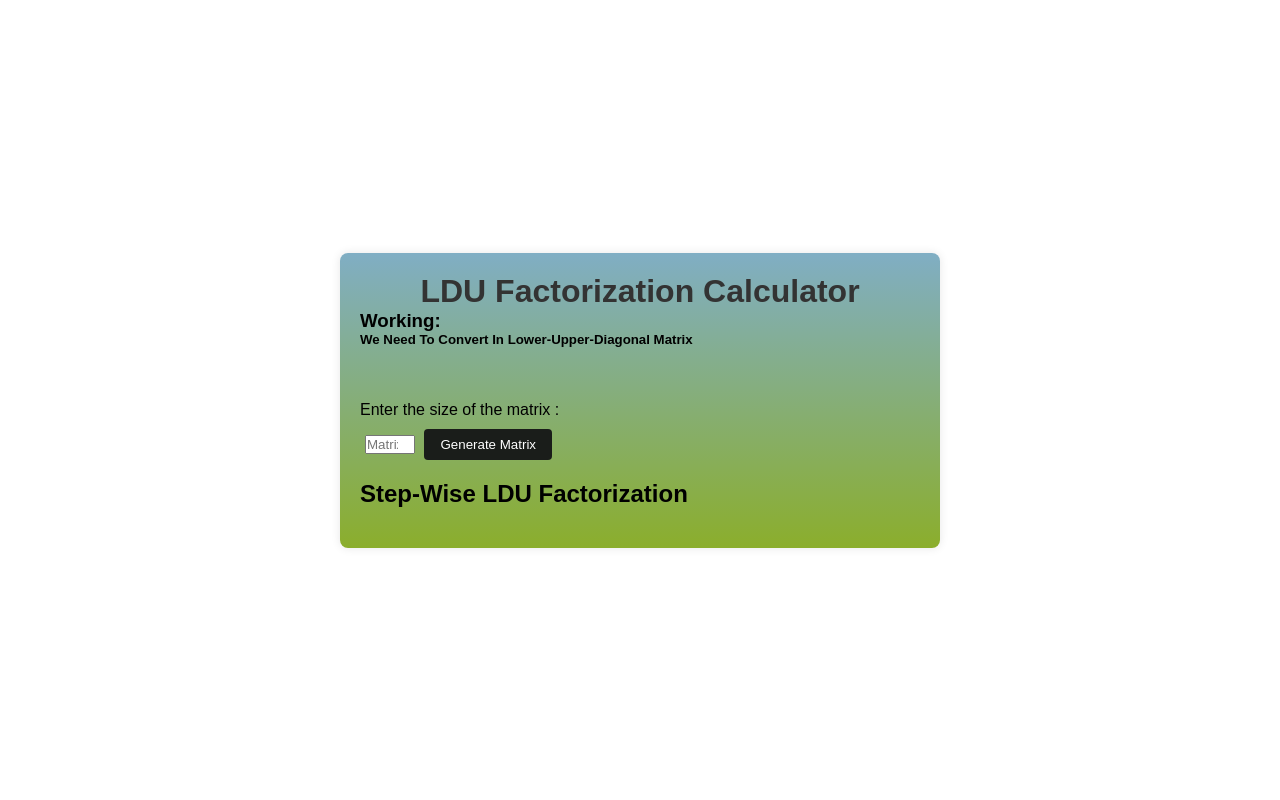
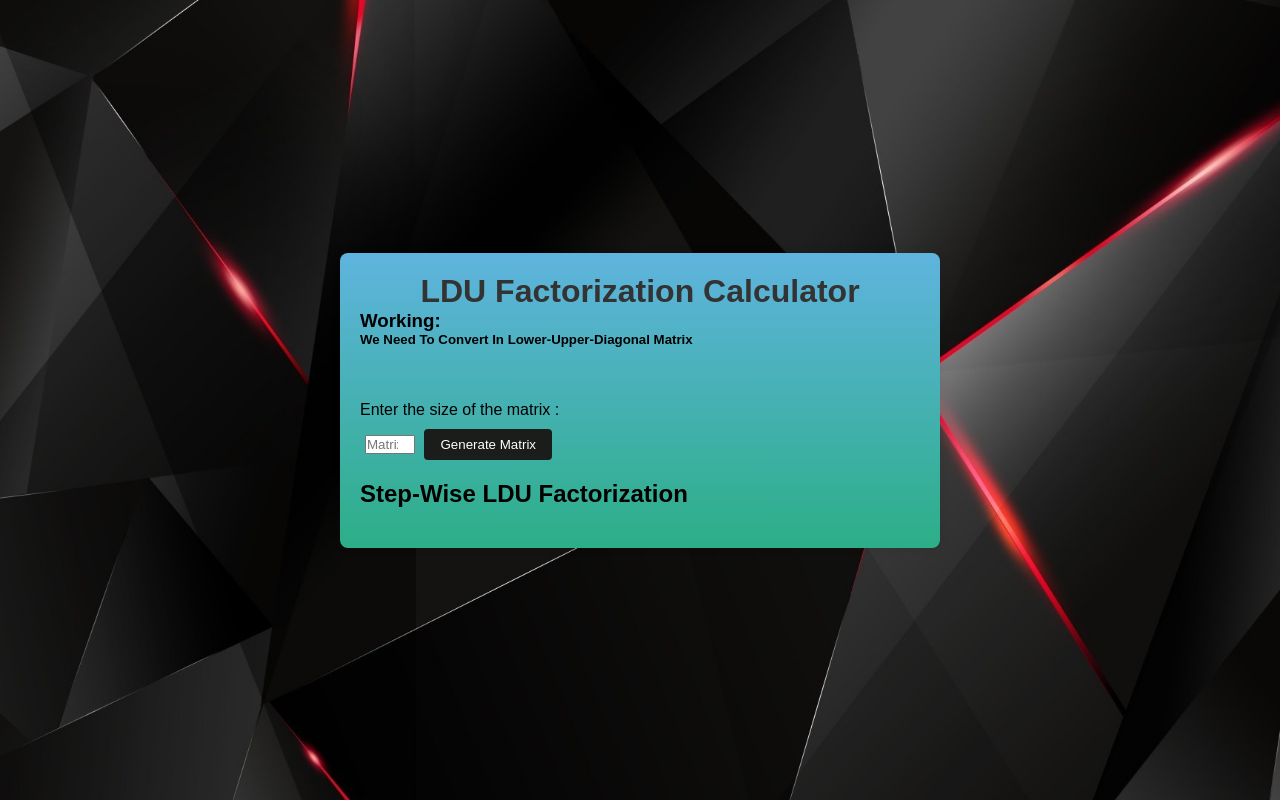
Before and after one commit to itz-vivek/Final_LDU_Factorization-, a plain HTML site: page Main_.html in a window 1280 px wide. Drawn offline with Linux system fonts and the light colour scheme.

Commit message:
Background image added

```diff
--- a/Main_.css
+++ b/Main_.css
@@ -60,10 +60,11 @@
     box-sizing: border-box;
     margin: 0;
     padding: 0;
+
   }
 
   body {
-
+    background-image: url(black-wallpaper-to-set-as-background-1.jpg);
     font-family: Arial, sans-serif;
     display: flex;
     justify-content: center;
@@ -88,6 +89,8 @@
     width: 100%;
     max-width: 600px;
     background: linear-gradient( rgb(128, 174, 196),rgb(139, 174, 44));
+    background: linear-gradient( rgb(95, 180, 222),rgb(44, 174, 135));
+
 
   }
 
```
Also changed, not shown: black-wallpaper-to-set-as-background-1.jpg (added).
